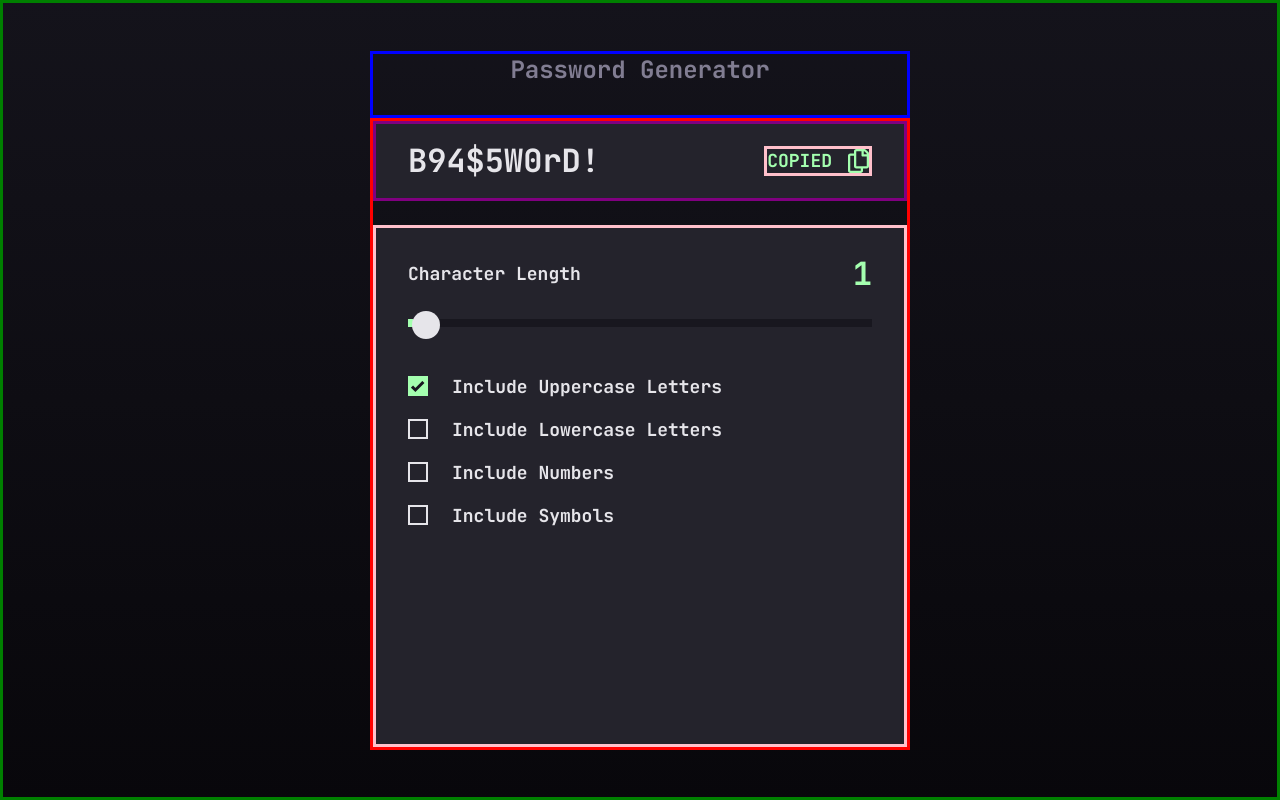
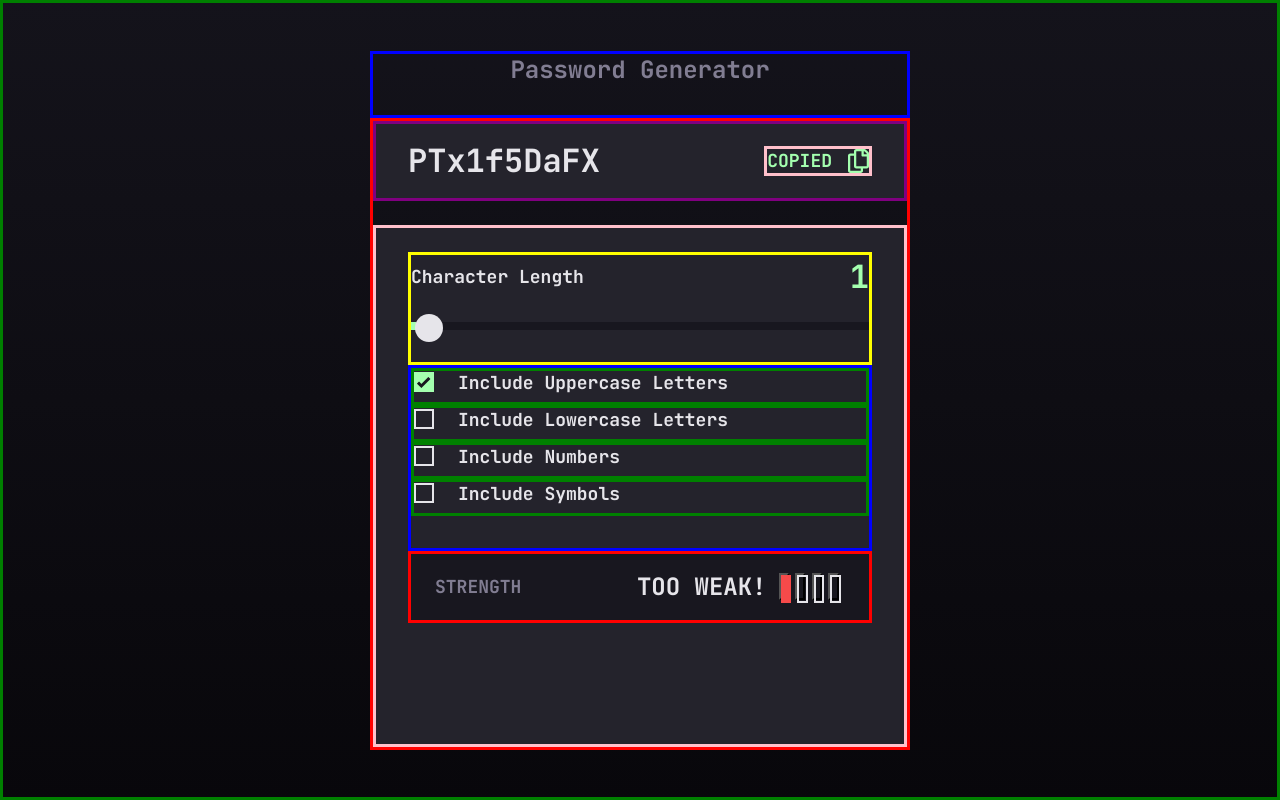
Before and after one commit to brunocs90/password-generator, a React (Vite) app: page / in a window 1280 px wide. Built offline with nearby package versions, Linux system fonts and the light colour scheme.

Commit message:
password strength

```diff
--- a/src/components/GeneratedPassword/GeneratedPassword.tsx
+++ b/src/components/GeneratedPassword/GeneratedPassword.tsx
@@ -9,7 +9,7 @@ export function GeneratedPassword() {
     return (
         <GeneratedPasswordContainer>
             {true ?
-                <span className='generated-password'>B94$5W0rD!</span> :
+                <span className='generated-password'>PTx1f5DaFX</span> :
                 <span className='password-placeholder'>P4$5W0rD!</span>
             }
             <IconPassword text="COPIED" onClick={copyGeneratedPassword} />
--- a/src/components/OptionsPassword/OptionsPassword.tsx
+++ b/src/components/OptionsPassword/OptionsPassword.tsx
@@ -1,5 +1,6 @@
 import { OptionsPasswordContainer } from "./styles";
 import { CheckIcon } from "./CheckIcon";
+import { useState } from "react";
 
 export interface IOptionsPassword {
     type: 'upperCase' | 'lowerCase' | 'numbers' | 'symbols';
@@ -7,20 +8,25 @@ export interface IOptionsPassword {
 }
 
 interface IOptionsPasswordProps {
-    optionPassword: IOptionsPassword;
-    checked: boolean;
-    onChange: () => void;
+    optionsPassword: IOptionsPassword[];
 }
 
-export function OptionsPassword({ optionPassword, checked, onChange }: IOptionsPasswordProps) {
+export function OptionsPassword({ optionsPassword }: IOptionsPasswordProps) {
+    const [options, setOptions] = useState({ upperCase: true, lowerCase: false, numbers: false, symbols: false });
+
+    const handleChange = (option: IOptionsPassword) => {
+        setOptions({ ...options, [option.type]: !options[option.type] })
+    };
     return (
         <OptionsPasswordContainer>
-            <label className="label">
-                {checked ? <CheckIcon /> : <></>
-                }
-                <input className="checkbox" type="checkbox" checked={checked} onChange={onChange} />
-                {optionPassword.label}
-            </label>
+            {optionsPassword.map((option, index) => (
+                <label key={index} className="container-option">
+                    {options[option.type] ? <CheckIcon /> : <></>
+                    }
+                    <input className="checkbox" type="checkbox" checked={options[option.type]} onChange={() => handleChange(option)} />
+                    {option.label}
+                </label>
+            ))}
         </OptionsPasswordContainer >
     );
 }
--- a/src/components/OptionsPassword/styles.ts
+++ b/src/components/OptionsPassword/styles.ts
@@ -6,15 +6,16 @@ export const OptionsPasswordContainer = styled.div`
 	font-size: ${({ theme }) => theme.Typography.Body_M['font-size']};
 	font-weight: ${({ theme }) => theme.Typography.Body_M['font-weight']};
 	line-height: ${({ theme }) => theme.Typography.Body_M['line-height']};
-	padding-bottom: 20px;
-	/* border: solid blue; */
+	border: solid blue;
+	padding-bottom: 2rem;
 
-	.label {
+	.container-option {
 		width: 100%;
 		display: flex;
 		align-items: center;
 		justify-content: flex-start;
-		/* border: solid green; */
+		padding-bottom: 0.5rem;
+		border: solid green;
 	}
 
 	.checkbox{
--- a/src/components/PasswordGenerator/PasswordGenerator.tsx
+++ b/src/components/PasswordGenerator/PasswordGenerator.tsx
@@ -1,5 +1,5 @@
-import { useState } from "react";
 import { IOptionsPassword, OptionsPassword } from "../OptionsPassword/OptionsPassword";
+import { PasswordStrength } from "../PasswordStrength/PasswordStrength";
 import { SliderCharacterLength } from "../SliderCharacterLength/SliderCharacterLength";
 import { PasswordGeneratorContainer } from "./styles"
 
@@ -11,19 +11,12 @@ const optionsText: IOptionsPassword[] = [
 ];
 
 export function PasswordGenerator() {
-    const [options, setOptions] = useState({ upperCase: true, lowerCase: false, numbers: false, symbols: false });
-
-    const handleChange = (option: IOptionsPassword) => {
-        console.log('recebi o click');
-        setOptions({ ...options, [option.type]: !options[option.type] })
-    };
 
     return (
         <PasswordGeneratorContainer>
             <SliderCharacterLength />
-            {optionsText.map((option) => (
-                <OptionsPassword key={option.type} optionPassword={option} onChange={() => handleChange(option)} checked={options[option.type]} />
-            ))}
+            <OptionsPassword optionsPassword={optionsText} />
+            <PasswordStrength />
         </PasswordGeneratorContainer>
     );
 }
--- /dev/null
+++ b/src/components/PasswordStrength/PasswordStrength.tsx
@@ -0,0 +1,55 @@
+import { useState } from "react";
+import { PasswordStrengthContainer } from "./styles"
+
+export type StrengthType = 0 | 1 | 2 | 3 | 4;
+const availableStrengths: StrengthType[] = [0, 1, 2, 3, 4];
+
+function strengthCharacteristics(strength: StrengthType) {
+    switch (strength) {
+        case 1:
+            return { title: 'Too Weak!', class: 'too-weak' };
+        case 2:
+            return { title: 'weak', class: 'weak' };
+        case 3:
+            return { title: 'medium', class: 'medium' };
+        case 4:
+            return { title: 'strong', class: 'strong' };
+    }
+}
+
+type GaugeProps = {
+    currentLevel: StrengthType;
+    availableLevel: StrengthType;
+};
+function Gauge({ currentLevel, availableLevel }: GaugeProps) {
+    const classCss = currentLevel >= availableLevel ? strengthCharacteristics(currentLevel)?.class : undefined;
+    return (
+        <div className={`strength-gauge ${classCss}`}></div>
+    );
+}
+
+export function PasswordStrength() {
+    const strength = 1;
+    const [currentStrength, setCurrentStrength] = useState<StrengthType>(strength);
+    return (
+        <PasswordStrengthContainer>
+            <span className="strength-text">STRENGTH</span>
+            <div className="gauge-container">
+                <div className="gauge-text">
+                    {strengthCharacteristics(currentStrength)?.title}
+                </div>
+                {availableStrengths.map((level) => {
+                    if (level > 0)
+                        return (
+                            <button key={level}
+                                onClick={() => setCurrentStrength(level)}
+                                onMouseEnter={() => setCurrentStrength(level)}
+                                onMouseLeave={() => setCurrentStrength(strength)}>
+                                <Gauge key={level} currentLevel={currentStrength} availableLevel={level} />
+                            </button>
+                        );
+                })}
+            </div>
+        </PasswordStrengthContainer>
+    );
+}
--- /dev/null
+++ b/src/components/PasswordStrength/styles.ts
@@ -0,0 +1,76 @@
+import styled from 'styled-components';
+
+export const PasswordStrengthContainer = styled.div`
+	width: 100%;
+	height: 4.5rem;
+	display: flex;
+	flex-direction: row;
+	justify-content: space-between;
+	align-items: center;
+
+	background-color: ${({ theme }) => theme.colors.veryDarkGrey};
+    padding: 0.75rem 1.5rem;
+
+	border: solid red;
+
+	.strength-text{
+		color: ${({ theme }) => theme.colors.grey};
+		font-size: ${({ theme }) => theme.Typography.Body_M['font-size']};
+		font-weight: ${({ theme }) => theme.Typography.Body_M['font-weight']};
+		line-height: ${({ theme }) => theme.Typography.Body_M['line-height']};
+	}
+
+	.gauge-container{
+		display: flex;
+		flex-direction: row;
+		justify-items: center;
+		align-items: center;
+		/* border: solid yellow; */
+	}
+
+	.gauge-text{
+		text-transform: uppercase;
+		color: ${({ theme }) => theme.colors.almostWhite};
+		font-size: ${({ theme }) => theme.Typography.Heading_M['font-size']};
+		font-weight: ${({ theme }) => theme.Typography.Heading_M['font-weight']};
+		line-height: ${({ theme }) => theme.Typography.Heading_M['line-height']};
+		padding-right: 0.75rem;
+	}
+
+	.strength-gauge {
+		display: block;
+		width: 0.65rem;
+		height: 1.75rem;
+		margin-right: 0.4rem;
+		border: 2px solid ${({ theme }) => theme.colors.almostWhite};
+	}
+
+	.too-weak {
+      background-color: ${({ theme }) => theme.colors.red};
+      border-color: ${({ theme }) => theme.colors.red};
+
+    }
+
+    .weak {
+      background-color: ${({ theme }) => theme.colors.orange};
+      border-color: ${({ theme }) => theme.colors.orange};
+    }
+
+    .medium {
+      background-color: ${({ theme }) => theme.colors.yellow};
+      border-color: ${({ theme }) => theme.colors.yellow};
+    }
+
+    .strong {
+      background-color: ${({ theme }) => theme.colors.neonGreen};
+      border-color: ${({ theme }) => theme.colors.neonGreen};
+    }
+
+	button{
+		width: 0.64rem;
+		height: 1.74rem;
+		margin-right: 0.4rem;
+		background-color: transparent;
+		background-image: none;
+	}
+`;
--- a/src/components/SliderCharacterLength/styles.ts
+++ b/src/components/SliderCharacterLength/styles.ts
@@ -5,9 +5,9 @@ export const SliderCharacterLengthContainer = styled.div`
 	display: flex;
 	flex-direction: column;
 	align-items: flex-start;
-	padding-bottom: 2rem;
+	padding-bottom: 1rem;
 
-	/* border: solid yellow; */
+	border: solid yellow;
 `;
 
 export const PasswordCharacterLengthHeader = styled.div`
--- a/src/components/index.ts
+++ b/src/components/index.ts
@@ -4,3 +4,4 @@ export { PasswordGenerator } from './PasswordGenerator/PasswordGenerator'
 export { SliderCharacterLength } from './SliderCharacterLength/SliderCharacterLength'
 export { PageTitle } from './PageTitle/PageTitle'
 export { OptionsPassword } from './OptionsPassword/OptionsPassword'
+export { PasswordStrength } from './PasswordStrength/PasswordStrength'
```
